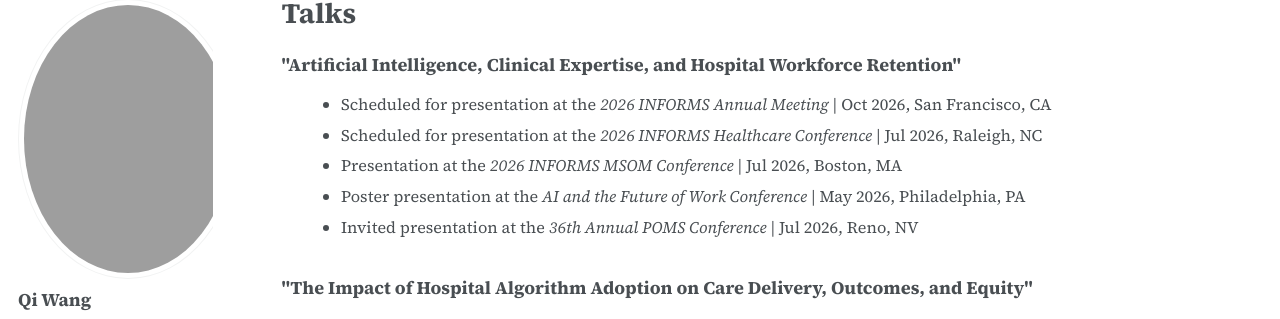
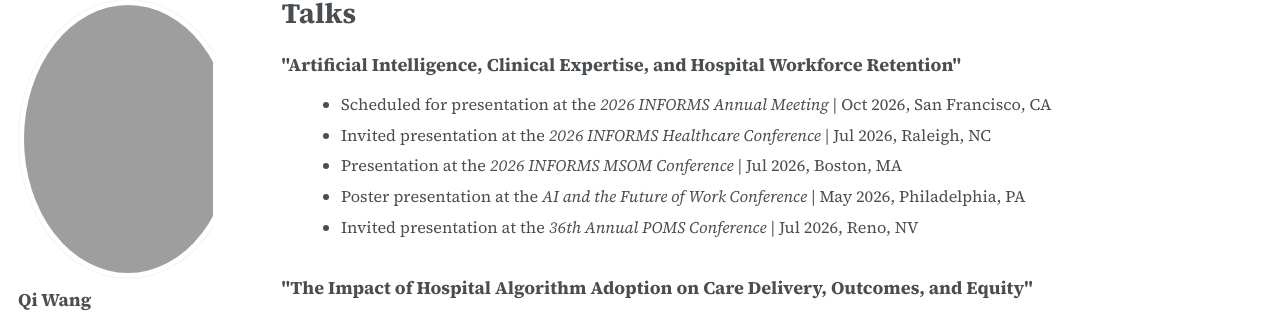
Before and after one commit to qiwang-katherine/qiwang-katherine.github.io, a Jekyll site: the page built from _pages/talks.html, in a window 1280 px wide and 1014 px high. Shown: the part 102-421 px from the top of the window. Built offline with Jekyll 4.4.1, drawn with Linux system fonts in a browser that asks for light colours; some web fonts are replaced; a script bundle is joined from its source files by our own code; library files that are not in the unit come from our copies.

Commit message:
talks.html

```diff
--- a/_pages/talks.html
+++ b/_pages/talks.html
@@ -11,7 +11,7 @@ author_profile: true
 
 <ul class="talk-list">
   <li>Scheduled for presentation at the <i>2026 INFORMS Annual Meeting</i></a> | Oct 2026, San Francisco, CA</li>
-  <li>Scheduled for presentation at the <i>2026 INFORMS Healthcare Conference</i> | Jul 2026, Raleigh, NC</li>
+  <li>Invited presentation at the <i>2026 INFORMS Healthcare Conference</i> | Jul 2026, Raleigh, NC</li>
   <li>Presentation at the <i>2026 INFORMS MSOM Conference</i> | Jul 2026, Boston, MA</li>
   <li>Poster presentation at the <i>AI and the Future of Work Conference</i> | May 2026, Philadelphia, PA</li>
   <li>Invited presentation at the <i>36th Annual POMS Conference</i> | Jul 2026, Reno, NV</li>
```
